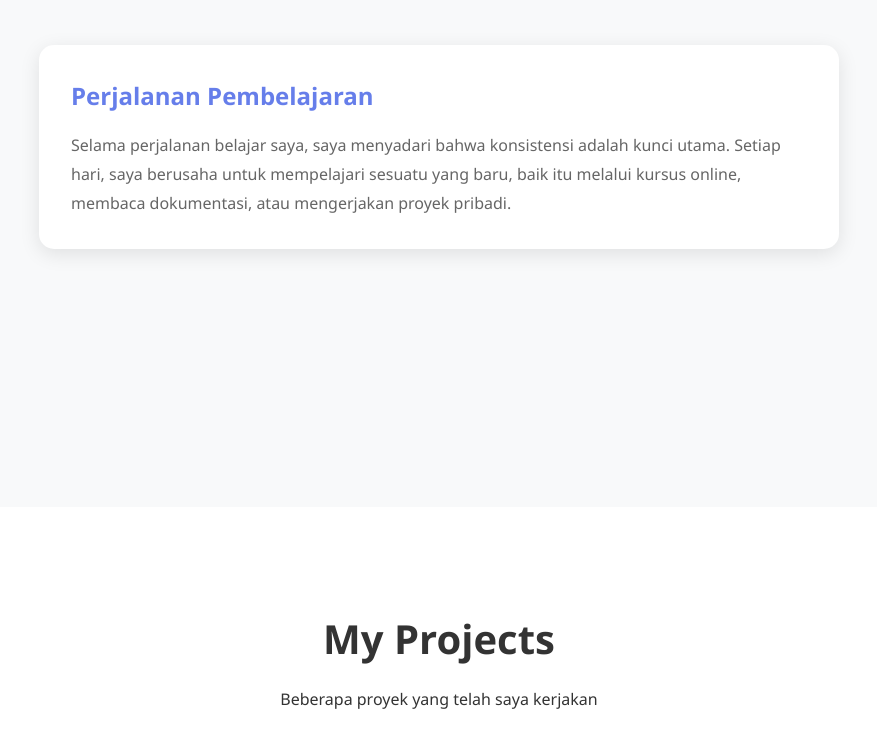
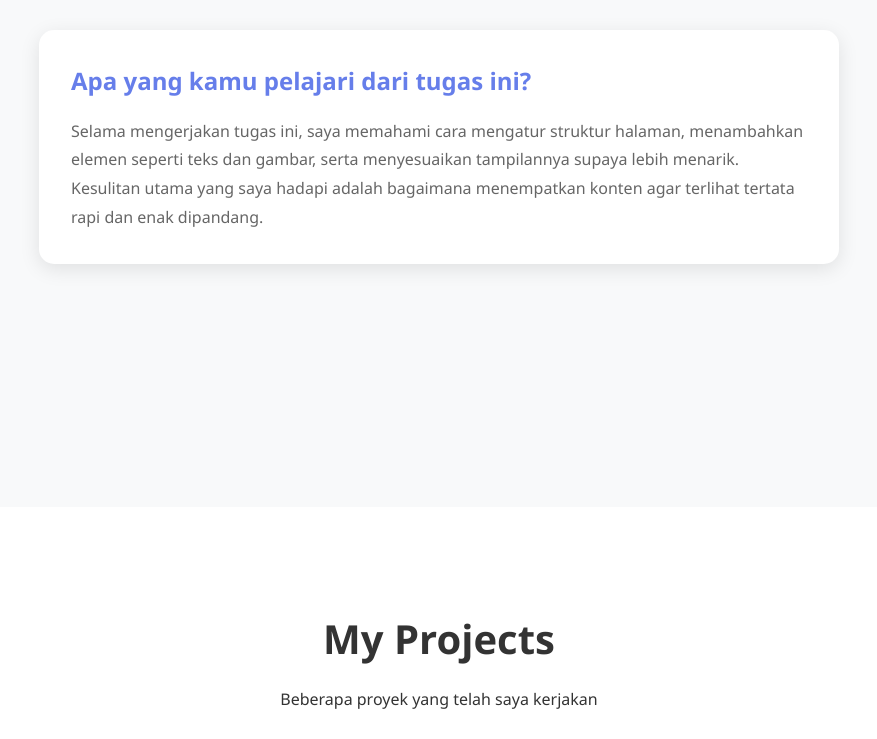
Before and after one commit to danielzxcb-pixel/Website-Perkenalan, a plain HTML site: page index.html in a window 1280 px wide. Shown: the part 1893-2632 px from the top of the page, without its empty margins (201-1078 px from the left). Drawn offline with Linux system fonts and the light colour scheme.

Commit message:
Update index.html

```diff
--- a/index.html
+++ b/index.html
@@ -490,8 +490,8 @@
                 <h2>Refleksi Belajar</h2>
 
                 <div class="reflection-item">
-                    <h3>Perjalanan Pembelajaran</h3>
-                    <p>Selama perjalanan belajar saya, saya menyadari bahwa konsistensi adalah kunci utama. Setiap hari, saya berusaha untuk mempelajari sesuatu yang baru, baik itu melalui kursus online, membaca dokumentasi, atau mengerjakan proyek pribadi.</p>
+                    <h3>Apa yang kamu pelajari dari tugas ini?</h3>
+                    <p>Selama mengerjakan tugas ini, saya memahami cara mengatur struktur halaman, menambahkan elemen seperti teks dan gambar, serta menyesuaikan tampilannya supaya lebih menarik. Kesulitan utama yang saya hadapi adalah bagaimana menempatkan konten agar terlihat tertata rapi dan enak dipandang.</p>
                 </div>
 
                 <!--<div class="reflection-item">
```
